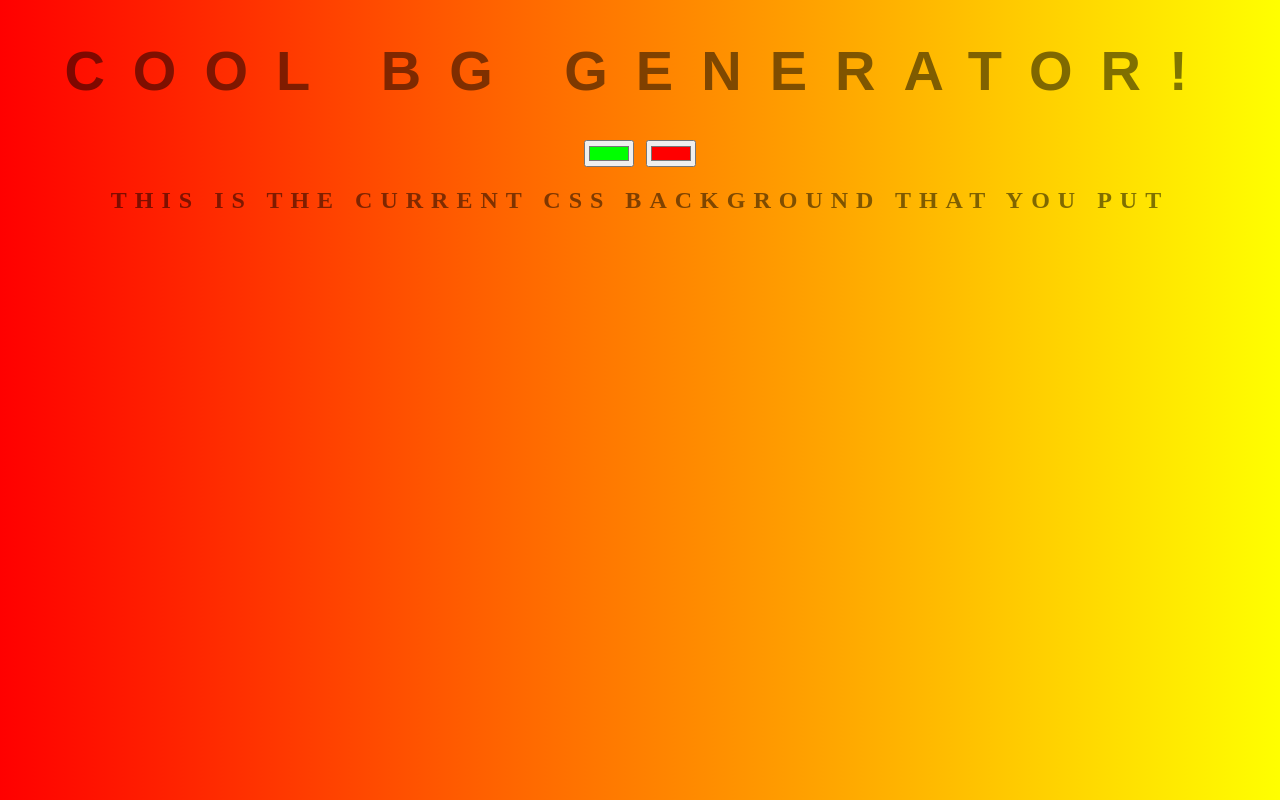
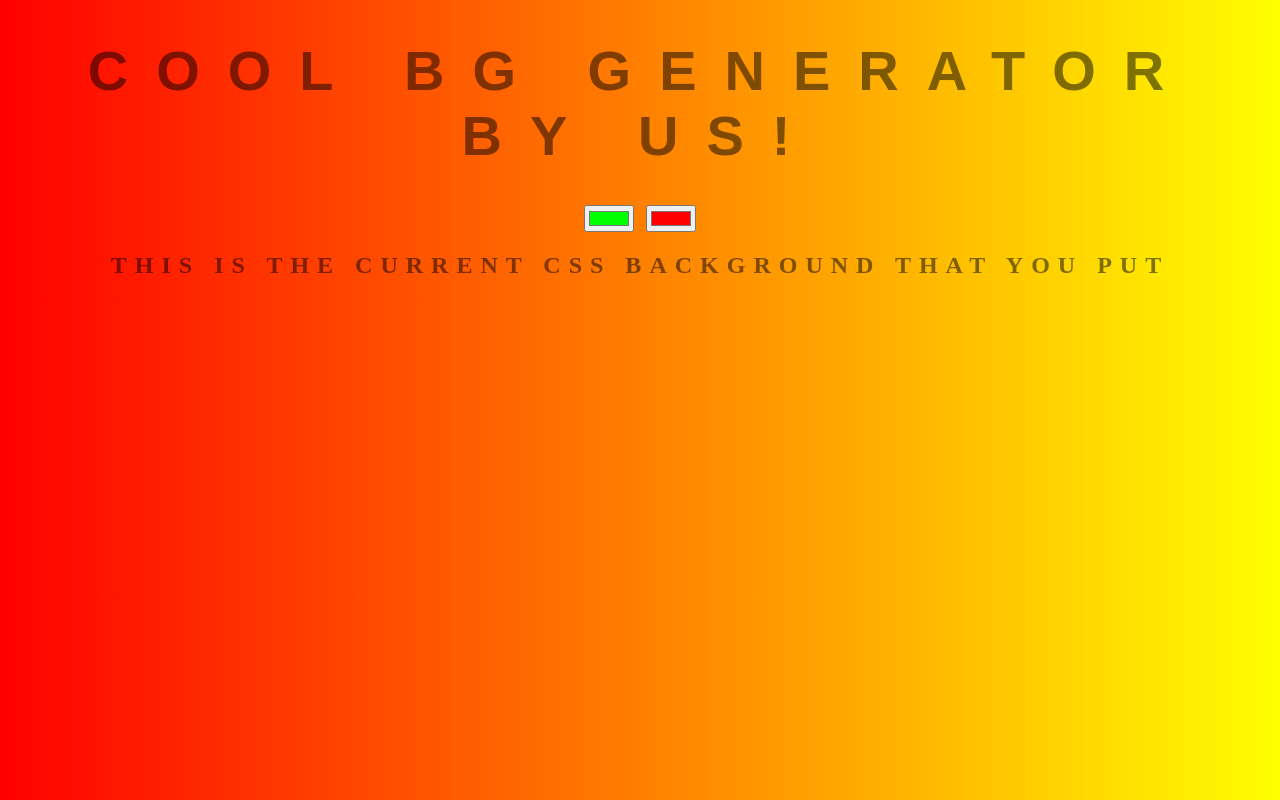
Before and after one commit to JuliusP22/background_generator, a plain HTML site: page background_gen.html in a window 1280 px wide. Drawn offline with Linux system fonts and the light colour scheme.

Commit message:
new mod on h1

```diff
--- a/background_gen.html
+++ b/background_gen.html
@@ -8,7 +8,7 @@
     <link type="text/css" rel="stylesheet" href="stylebg.css">
 </head>
 <body id="gradient">
-    <h1>COOL BG Generator!</h1>
+    <h1>COOL BG Generator By Us!</h1>
     <input class="color1" type="color" name="color1" value="#00ff00">
     <input class="color2" type="color" name="color2" value="#ff0000">
     <h2>This is the Current CSS Background that you put</h2>
```
